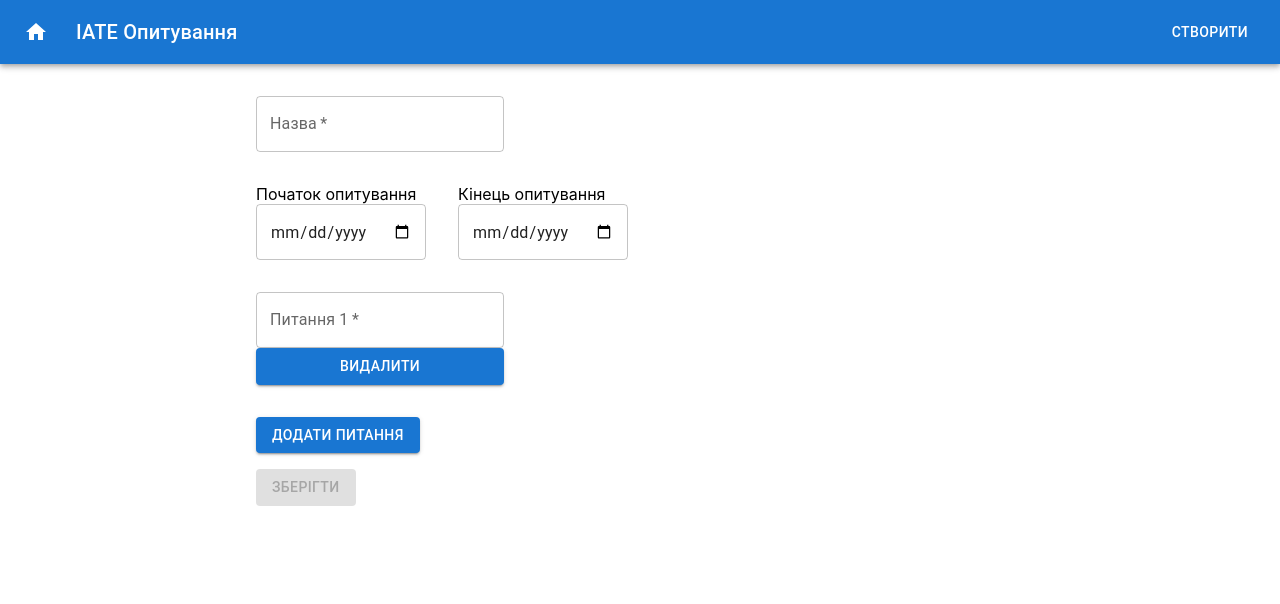
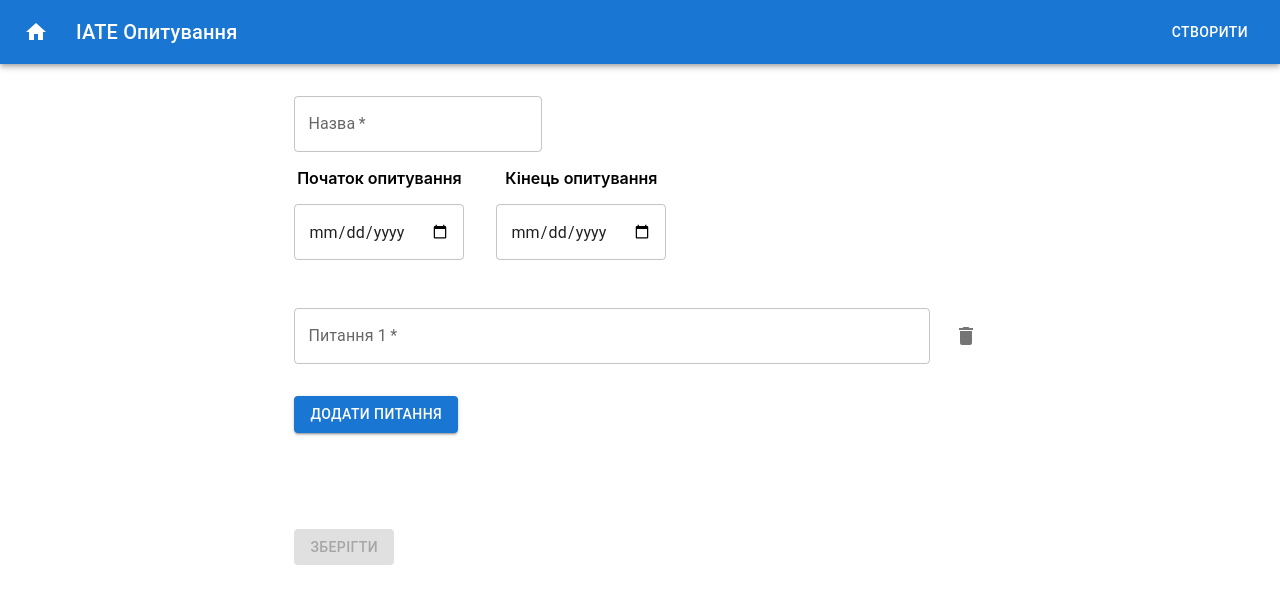
Before and after one commit to Kryvorotov/diploma-surveys-frontend, a React (Create React App) app: page /create-survey in a window 1280 px wide. Both pictures are taken after a click on the button "ДОДАТИ ПИТАННЯ". Shown: the top 604 px of the page. Built offline with nearby package versions, Linux system fonts and the light colour scheme.

Commit message:
update create survey styles

```diff
--- a/src/screens/CreateSurvey/index.js
+++ b/src/screens/CreateSurvey/index.js
@@ -4,7 +4,8 @@ import {useDispatch, useSelector} from "react-redux";
 import {createSurveys, deleteSurvey, editSurvey} from "../../services/survey-service";
 import {useNavigate, useParams} from "react-router-dom";
 import {convertToInput} from "../../utils/date";
-import {TextField, Button} from "@mui/material";
+import {TextField, Button, Card, Paper, Container, Divider, IconButton} from "@mui/material";
+import DeleteIcon from "@mui/icons-material/Delete";
 
 function CreateSurvey() {
   const dispatch = useDispatch();
@@ -66,6 +67,7 @@ function CreateSurvey() {
   }
 
   return (
+      <Container>
         <div className={styles.container}>
           <div className={styles.input}>
             <TextField label={'Назва'} onChange={(value) => setTitle(value.currentTarget.value)} value={title} required type="text" />
@@ -80,13 +82,13 @@ function CreateSurvey() {
               <TextField min={convertToInput(startAt)} required type="date" value={endAt} onChange={(value) => setEndAt(value.currentTarget.value)} />
             </div>
           </div>
-      <div>
+          <div className={styles.questions}>
             {questions.map((question, index) => (
-          <div key={index}>
-            <div className={styles.input} >
-              <TextField label={`Питання ${index+1}`} required type="text" value={question.text} onChange={(value) => onChange(value, index)} />
-               <Button variant="contained" onClick={() => deleteQuestion(index)}>Видалити</Button>
-            </div>
+                <div className={styles.question} key={index} >
+                  <TextField fullWidth className={styles.input} label={`Питання ${index+1}`} required type="text" value={question.text} onChange={(value) => onChange(value, index)} />
+                  <IconButton>
+                    <DeleteIcon onClick={() => deleteQuestion(index)}/>
+                  </IconButton>
 
                 </div>
             ))}
@@ -94,10 +96,15 @@ function CreateSurvey() {
 
           <Button variant="contained" onClick={handleAddQuestion}>Додати питання</Button>
 
+          <div className={styles.buttons}>
             <Button variant="contained" disabled={!questions.length || !title} onClick={handleSave}>Зберігти</Button>
+            {survey && <Button color="error" variant="contained" onClick={handleDelete}>Видалити</Button>}
 
-      {survey && <Button color="error" variant="contained" className={styles.deleteBtn} onClick={handleDelete}>Видалити</Button>}
           </div>
+        </div>
+
+
+      </Container>
   );
 }
 
--- a/src/screens/CreateSurvey/styles.module.sass
+++ b/src/screens/CreateSurvey/styles.module.sass
@@ -9,10 +9,36 @@
     display: flex
     gap: 2rem
 
-  .input
+    label
+      font-weight: 600
+
+    .input
+      display: flex
+      flex-direction: column
+      align-items: center
+      margin-bottom: 1rem
+      gap: 1rem
+
+  .questions
+    width: 100%
+    margin-top: 1rem
     display: flex
     flex-direction: column
-    margin-bottom: 1rem
+    align-items: center
+    gap: 1rem
 
-  .deleteBtn
-    border: 1px solid red
+    .question
+      display: flex
+      align-items: center
+      margin-bottom: 1rem
+      gap: 1rem
+      width: 100%
+
+      .MuiFormControl-root
+        flex-grow: 1 !important
+
+  .buttons
+    width: 100%
+    margin-top: 5rem
+    display: flex
+    justify-content: space-between
```
Lines whose indentation alone changed are shown as unchanged.
